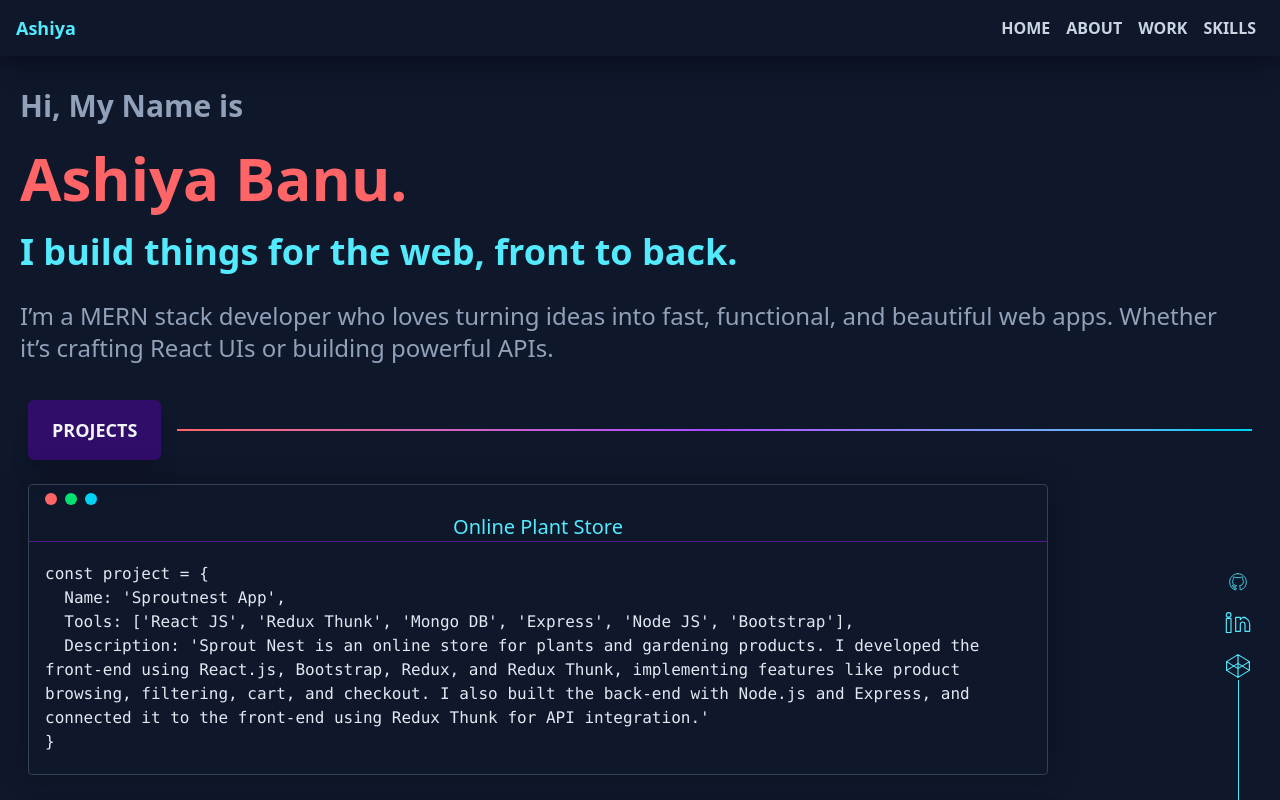
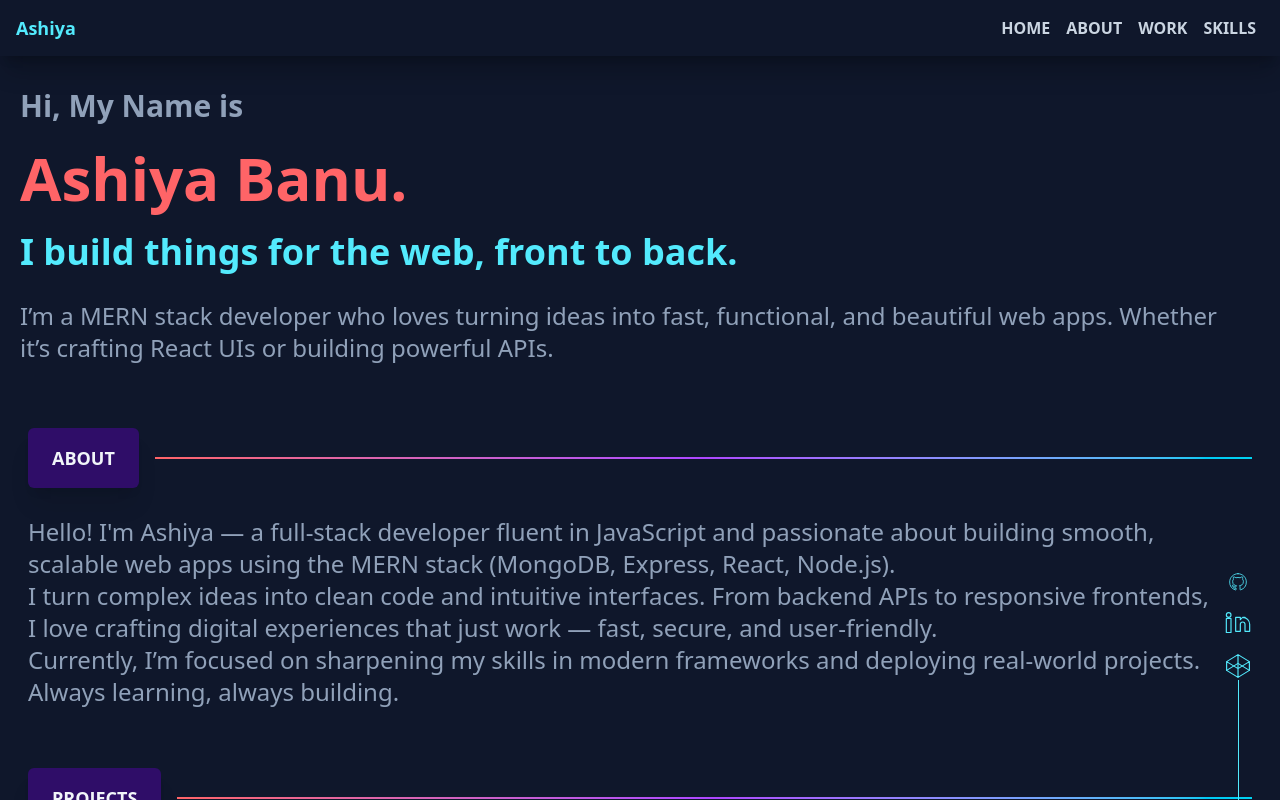
Before and after one commit to ashiyaman/V2.ashiyaman, a React (Vite) app: page / in a window 1280 px wide. Shown: the top 800 px of the page. Built offline with nearby package versions, Linux system fonts and the light colour scheme.

Commit message:
chore: Add about me

```diff
--- a/src/App.jsx
+++ b/src/App.jsx
@@ -1,3 +1,4 @@
+import About from "./components/About"
 import Contact from "./components/Contact"
 import Home from "./components/Home"
 import Navbar from "./components/Navbar"
@@ -8,6 +9,7 @@ function App() {
     <div className="dark:bg-slate-900 h-screen w-full">
         <Navbar />
         <Home />
+        <About />
         <Work />
         <Contact />
     </div>
--- /dev/null
+++ b/src/components/About.jsx
@@ -0,0 +1,30 @@
+const About = () => {
+  return (
+    <section className="py-4 px-7 text-slate-400 bg-inherit">
+      <div className="flex items-center gap-4 py-3">
+        <h3 className="text-slate-100 bg-violet-950 shadow-xl uppercase font-semibold px-6 py-4 text-lg rounded-md">
+          About
+        </h3>
+        <span className="w-full h-[2px] bg-gradient-to-r from-red-400 via-purple-500 to-cyan-400"></span>
+      </div>
+      <div className="pr-8 text-xl my-4 md:text-2xl">
+        <p>
+          Hello! I'm Ashiya — a full-stack developer fluent in JavaScript and
+          passionate about building smooth, scalable web apps using the MERN
+          stack (MongoDB, Express, React, Node.js).
+        </p>
+        <p>
+          I turn complex ideas into clean code and intuitive interfaces. From
+          backend APIs to responsive frontends, I love crafting digital
+          experiences that just work — fast, secure, and user-friendly.
+        </p>
+        <p>
+          Currently, I’m focused on sharpening my skills in modern frameworks
+          and deploying real-world projects. Always learning, always building.
+        </p>
+      </div>
+    </section>
+  );
+};
+
+export default About;
--- a/src/components/Work.jsx
+++ b/src/components/Work.jsx
@@ -1,6 +1,6 @@
 const Work = () => {
   return (
-    <section id="work" className="my-4 px-7 bg-inherit">
+    <section id="work" className="py-4 px-7 bg-inherit">
       <div className="my-3">
         <div className="flex items-center gap-4">
           <h3 className="text-slate-100 bg-violet-950 shadow-xl uppercase font-semibold px-6 py-4 text-lg rounded-md">
@@ -8,6 +8,7 @@ const Work = () => {
           </h3>
           <span className="w-full h-[2px] bg-gradient-to-r from-red-400 via-purple-500 to-cyan-400"></span>
         </div>
+
         <div className="flex flex-col gap-6 py-6 w-10/12">
           <div className="mx-auto">
             <div className="rounded shadow-[0_0_30px_0_rgba(0,0,0,0.3)] transition-all duration-500 border border-slate-700">
```
